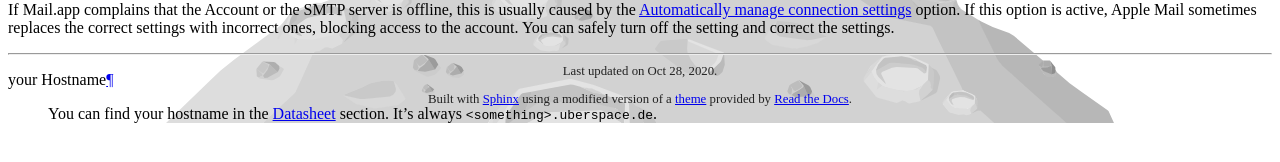
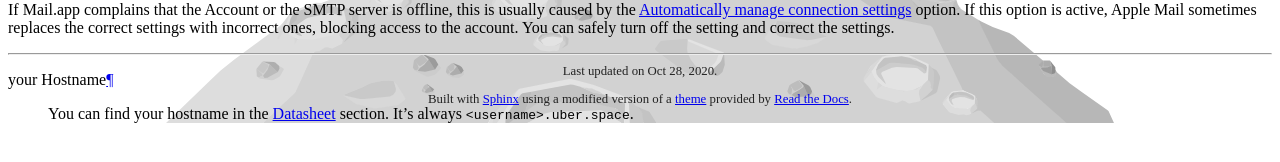
Before and after one commit to Uberspace/manual, a Sphinx documentation site: the page built from source/mail-access.rst, in a window 1280 px wide and 900 px high, scrolled down 2966 px. Shown: the part 649-811 px from the top of the window. Built offline with Sphinx 7.4.7 and the Read the Docs theme 2.0.0, drawn with Linux system fonts in a browser that asks for light colours; pages that are not in the unit, such as notebooks, are missing from menus.

Commit message:
Update mail-access.rst
<something>.uberspace.de seems wrong as it is not valid for uberspace 7 anymore? On needs to use <username>.uber.space which is the new hostname, as I am migrating I had no access to https://uberspace.de/dashboard/datasheet which may point the user to the fact that <username>.uber.space is the new hostname.

Only the MX Record is set to <hostname>.uberspace.de, which makes the term hostname a little ambiguous (zweideutig).

```diff
--- a/source/mail-access.rst
+++ b/source/mail-access.rst
@@ -92,4 +92,4 @@ If Mail.app complains that the Account or the SMTP server is offline, this is us
 .. glossary::
 
     your Hostname
-      You can find your hostname in the `Datasheet <https://uberspace.de/dashboard/datasheet>`_ section. It's always ``<something>.uberspace.de``.
+      You can find your hostname in the `Datasheet <https://uberspace.de/dashboard/datasheet>`_ section. It's always ``<username>.uber.space``.
```
